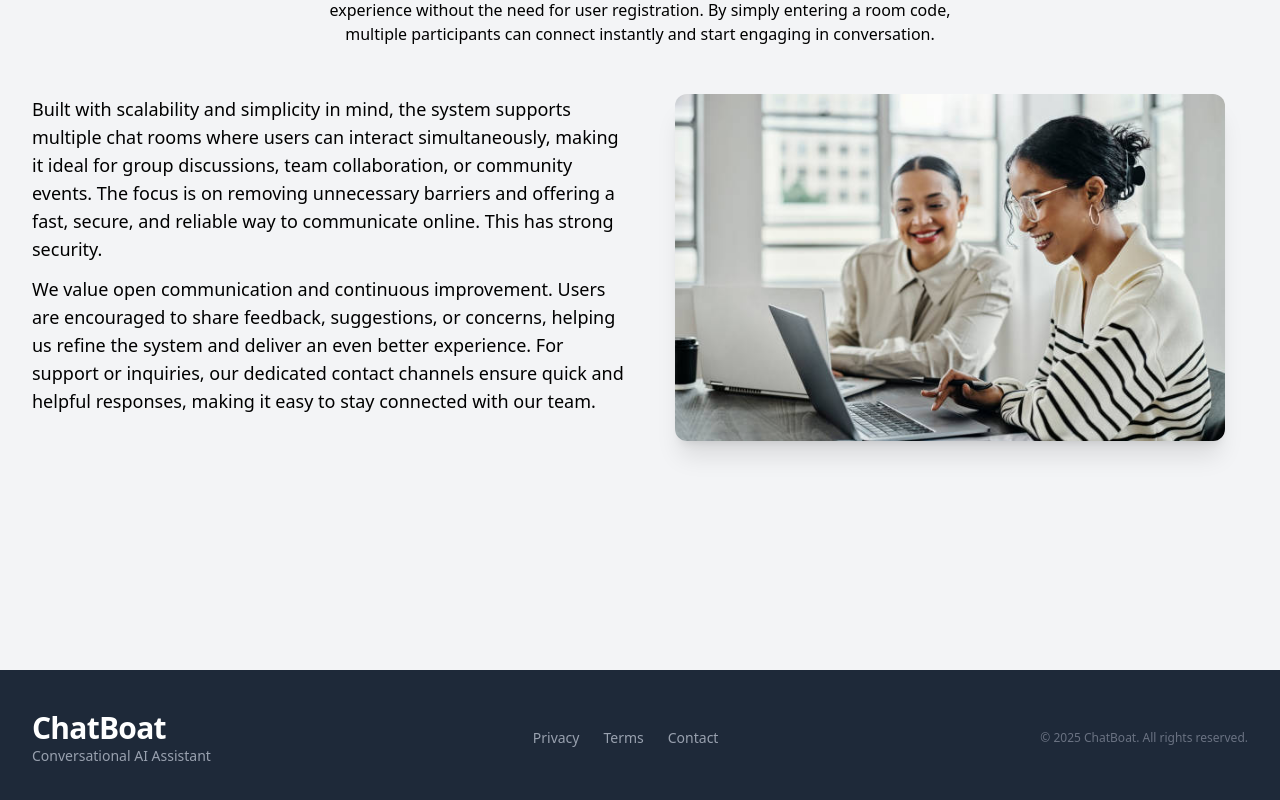
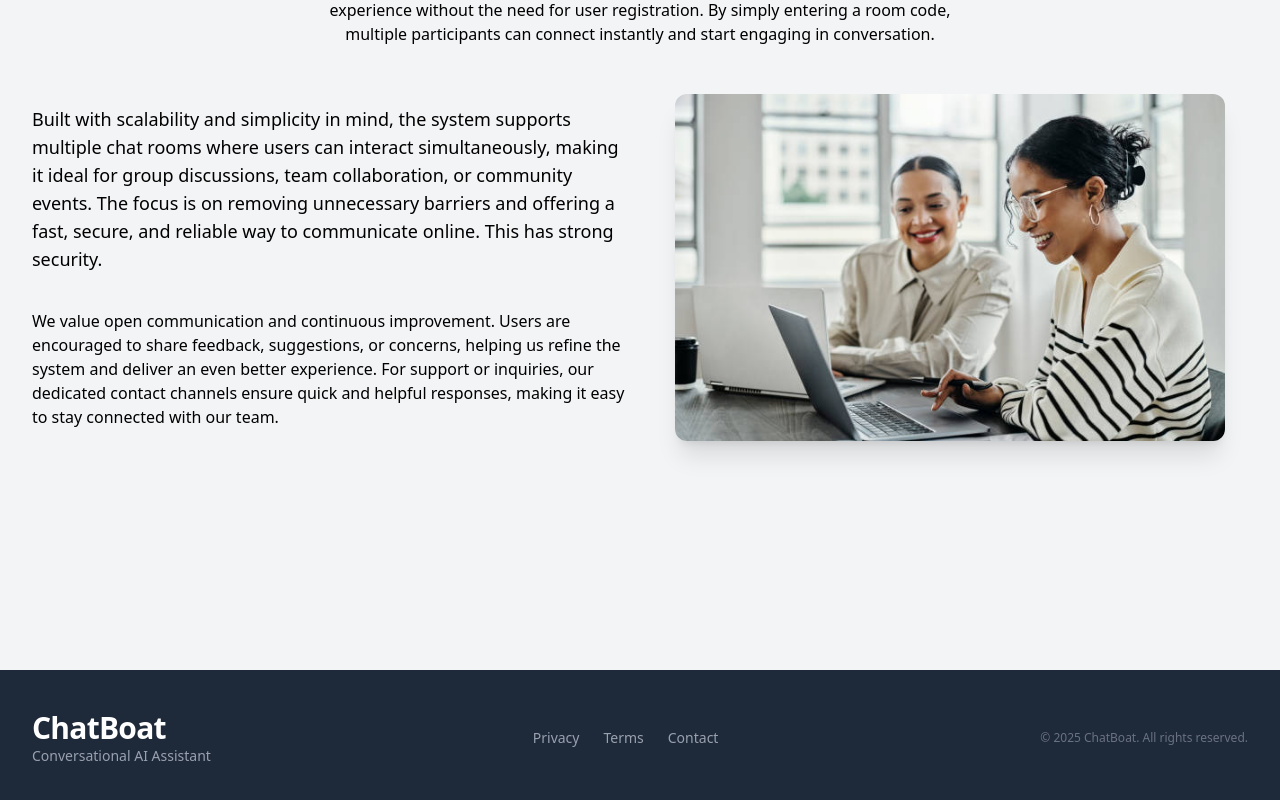
Before and after one commit to SandeshPatil32/Chatboat, a React (Vite) app in the folder frontend/: page /chat in a window 1280 px wide. Shown: the part 1002-1802 px from the top of the page. Built offline with nearby package versions, Linux system fonts and the light colour scheme; no server answers.

Commit message:
Initial Commit

```diff
--- a/frontend/src/pages/About.jsx
+++ b/frontend/src/pages/About.jsx
@@ -24,14 +24,14 @@ function About() {
               community events. The focus is on removing unnecessary barriers
               and offering a fast, secure, and reliable way to communicate
               online. This has strong security.
-              <p className="pt-3">
-                We value open communication and continuous improvement. Users
-                are encouraged to share feedback, suggestions, or concerns,
-                helping us refine the system and deliver an even better
-                experience. For support or inquiries, our dedicated contact
-                channels ensure quick and helpful responses, making it easy to
-                stay connected with our team.
-              </p>
+            </p>
+            <p className="pt-3">
+              We value open communication and continuous improvement. Users are
+              encouraged to share feedback, suggestions, or concerns, helping us
+              refine the system and deliver an even better experience. For
+              support or inquiries, our dedicated contact channels ensure quick
+              and helpful responses, making it easy to stay connected with our
+              team.
             </p>
           </div>
           <div className="md:w-1/2 flex justify-center">
--- a/frontend/src/pages/Sign.jsx
+++ b/frontend/src/pages/Sign.jsx
@@ -22,7 +22,7 @@ function Sign() {
 
     try {
       const response = await axios.post(
-        "http://localhost:5000/save",
+        "http://localhost:5000/signup",
         form
       );
       alert(response.data.message);
```
Also changed, not shown: frontend/src/pages/Practice.jsx (deleted), 1 other file (tests, documents, lock files or other folders).
